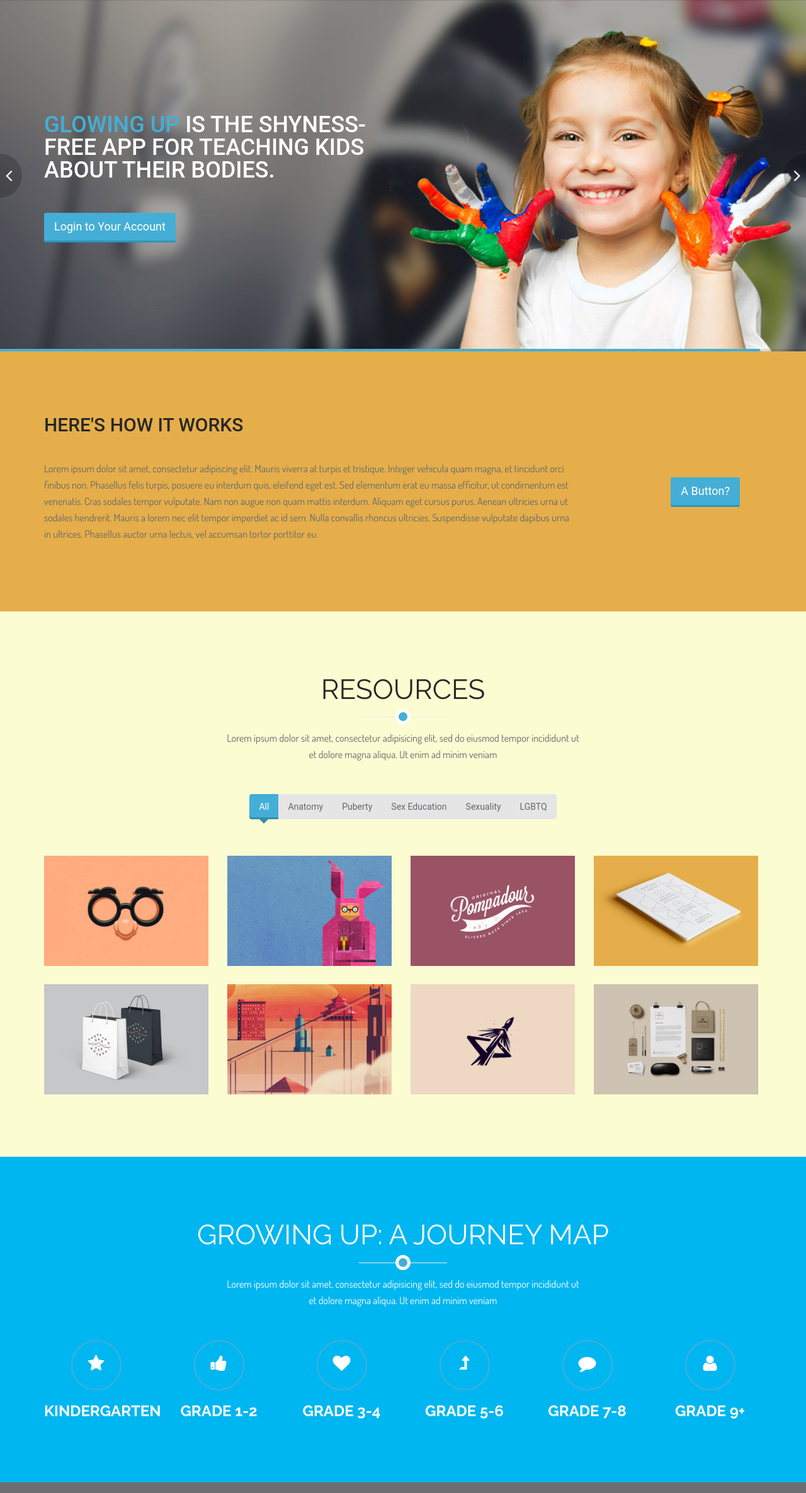
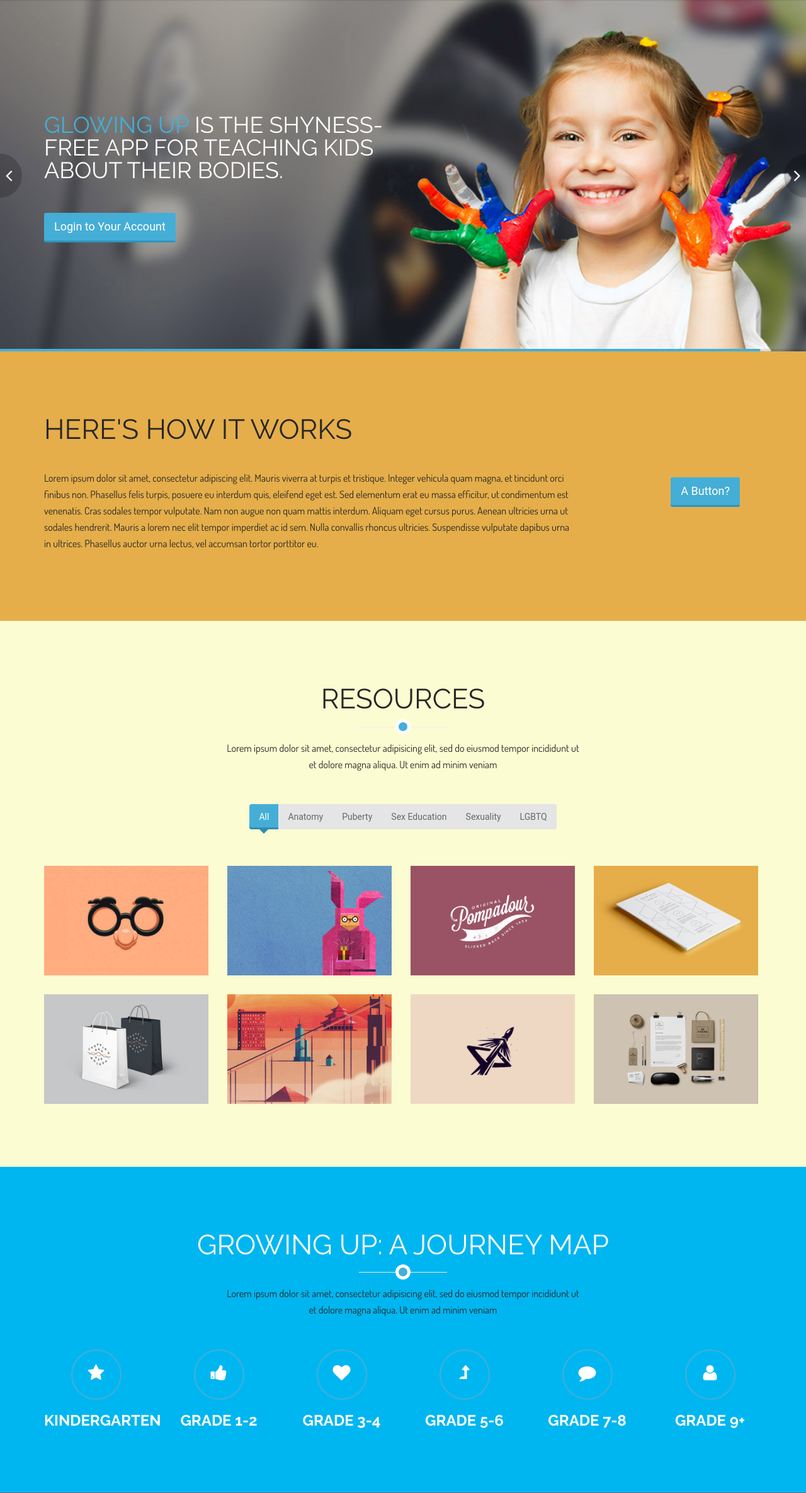
Before and after one commit to smaashthemac/SexTalk, a PHP site: page / in a window 1280 px wide. Shown: the part 100-2471 px from the top of the page at 63% size. Run offline with PHP 8.4, Linux system fonts and the light colour scheme; some libraries are stand-ins or nearby versions.

Commit message:
final font/color changes

```diff
--- a/css/main.css
+++ b/css/main.css
@@ -6,6 +6,8 @@
 }
 
 h2 {
+  font-family: 'Raleway';
+  font-size: 44px;
     color: #272727;
     text-transform: uppercase;
     position: relative;
@@ -16,6 +18,7 @@ h2 {
 p {
   font-family: 'Dosis', sans-serif;
   font-size: 16px;
+  color: #272727;
 }
 
 .btn#about-button {
```
